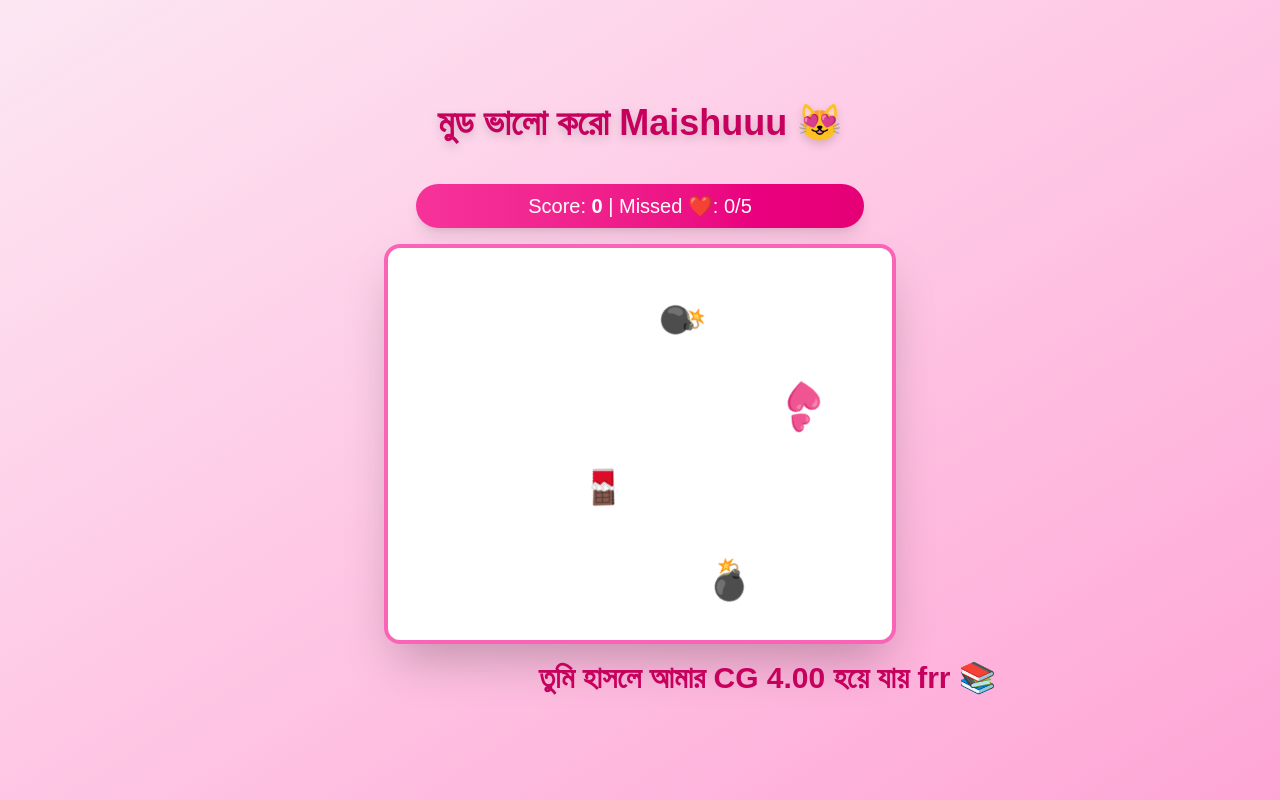
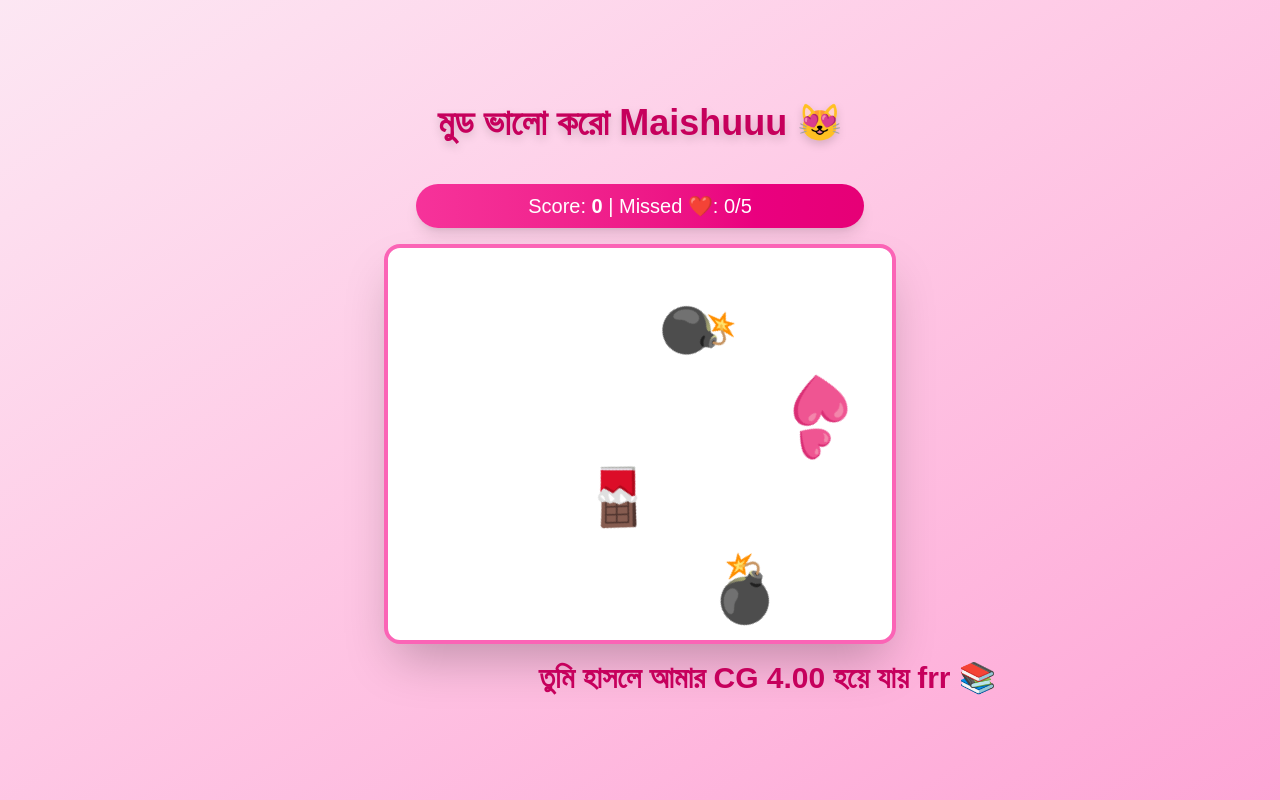
Before and after one commit to SISIYAM/maishuu-mood-thik-koro-game, a Next.js app: page / in a window 1280 px wide. Built offline with nearby package versions, Linux system fonts and the light colour scheme.

Commit message:
fix items size

```diff
--- a/app/layout.js
+++ b/app/layout.js
@@ -12,8 +12,9 @@ const geistMono = Geist_Mono({
 });
 
 export const metadata = {
-  title: "Create Next App",
-  description: "Generated by create next app",
+  title: "Maishuuu Mood Fix Game",
+  description:
+    "Play this fun interactive game to cheer up Maishuuu and boost their mood! 😻🎮",
 };
 
 export default function RootLayout({ children }) {
--- a/app/page.js
+++ b/app/page.js
@@ -249,7 +249,7 @@ export default function MoodGame() {
               <div
                 key={item.id}
                 onClick={() => catchItem(item.id, item.symbol)}
-                className={`absolute text-3xl sm:text-4xl cursor-pointer select-none animate-fall ${
+                className={`absolute text-5xl sm:text-6xl cursor-pointer select-none animate-fall transition-transform duration-200 hover:scale-125 ${
                   item.symbol === "💣" ? "text-red-600" : ""
                 }`}
                 style={{ left: `${item.x}%`, top: 0 }}
```
